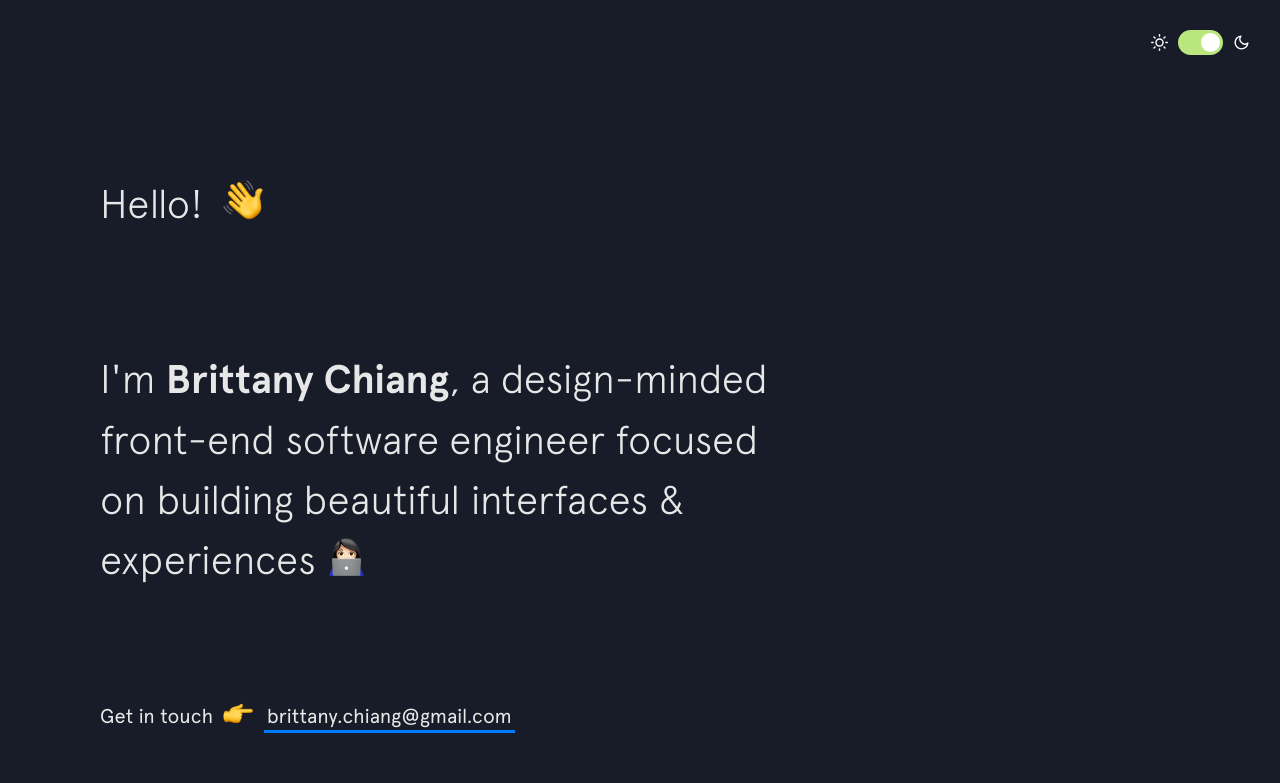
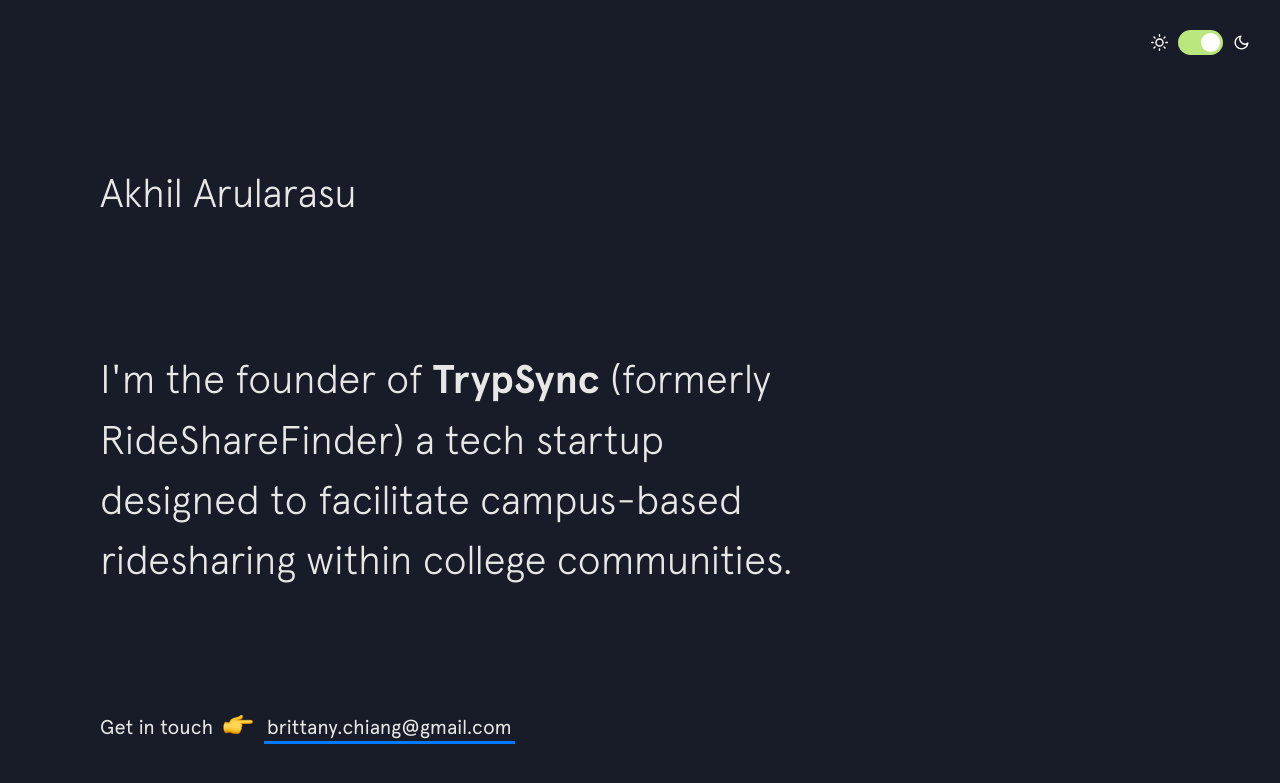
Before and after one commit to akhil-arularasu/akhil-arularasu.github.io, a Jekyll site: the page built from index.html, in a window 1280 px wide and 900 px high. Shown: the top 783 px of the window. Built offline with Jekyll 4.4.1, drawn with Linux system fonts in a browser that asks for light colours; nearby versions of some CDN libraries.

Commit message:
Update intro.html

```diff
--- a/_includes/intro.html
+++ b/_includes/intro.html
@@ -1,12 +1,10 @@
 <header class="intro">
-  <h1 class="intro__hello">Hello!
-    <span class="emoji wave-hand animated"></span>
+  <h1 class="intro__hello">Akhil Arularasu
   </h1>
 
-  <h2 class="intro__tagline">I'm
-    <span class="name">Brittany Chiang</span>, a design-minded front-end software engineer focused on building beautiful interfaces &amp; experiences
-    <span class="emoji technologist"></span>
-  </h2>
+  <h5 class="intro__tagline">I'm
+    the founder of <a href="https://www.trypsync.com">TrypSync</a> (formerly RideShareFinder) a tech startup designed to facilitate campus-based ridesharing within college communities.
+  </h5>
 
   <h3 class="intro__contact">
     <span>Get in touch </span>
```
